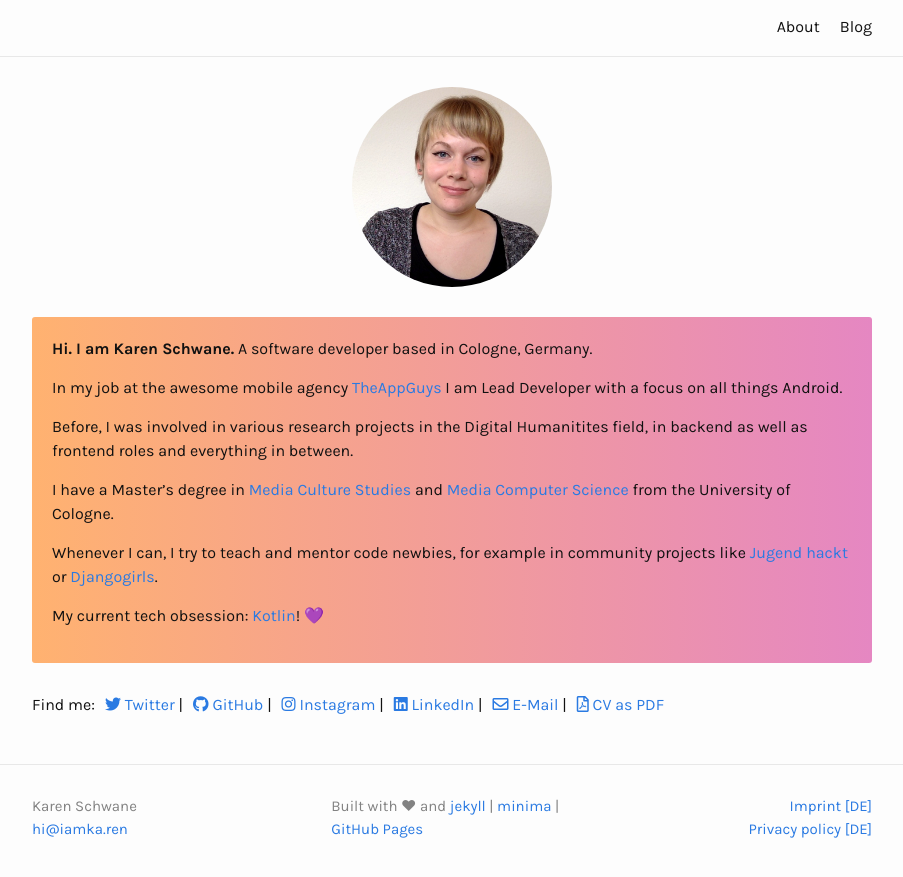
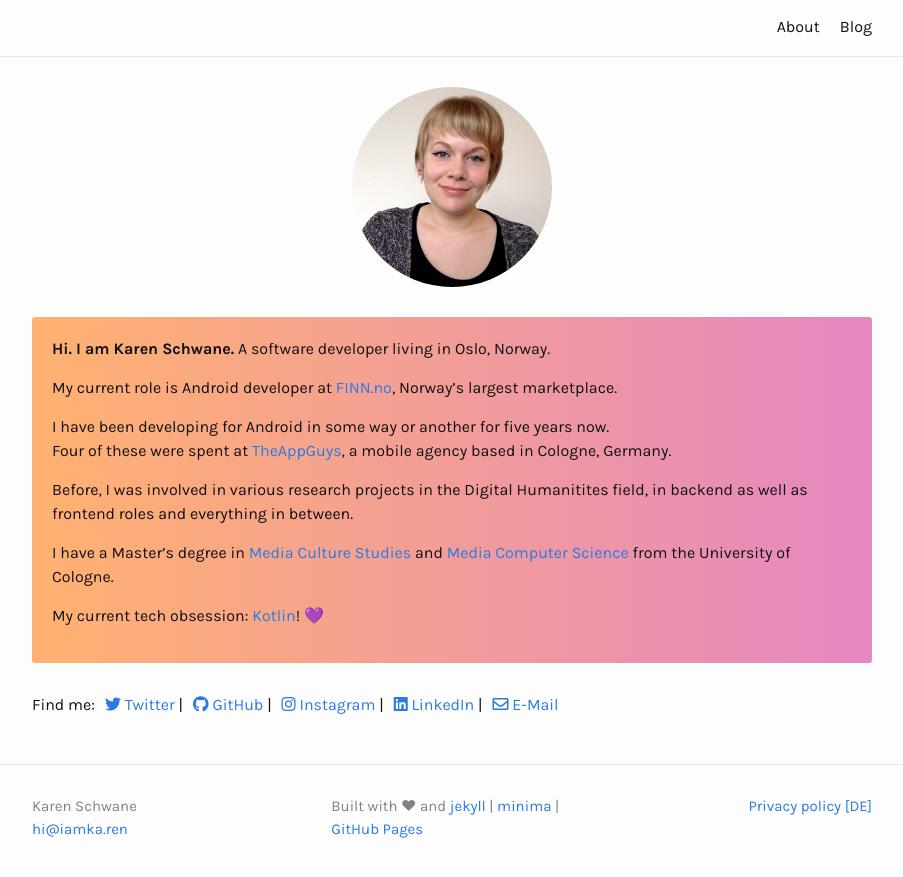
Before and after one commit to karen-sch/iamka.ren, a Jekyll site: the page built from index.md, in a window 1280 px wide. Shown: the top 877 px of the page, without its empty margins (188-1091 px from the left). Built offline with Jekyll 4.4.1, drawn with Linux system fonts in a browser that asks for light colours.

Commit message:
Some updates

```diff
--- a/_includes/footer.html
+++ b/_includes/footer.html
@@ -27,9 +27,6 @@
 
       <div class="footer-col footer-col-3">
         <ul class="contact-list">
-          <li>
-            <a class="page-link" href="{{"imprint.html" | absolute_url }}">Imprint [DE]</a>
-            </li>
             <li>
               <a class="page-link" href="{{"privacy_policy.html" | absolute_url }}">Privacy policy [DE]</a>
             </li>
--- a/_includes/social.html
+++ b/_includes/social.html
@@ -4,6 +4,5 @@
   {%- if site.github_username -%}<li><a href="https://github.com/{{ site.github_username| cgi_escape | escape }}" target="_blank"><i class="fab fa-github"></i> <span class="username">GitHub</span></a> | </li>{%- endif -%}
   {%- if site.instagram_username -%}<li><a href="https://instagram.com/{{ site.instagram_username| cgi_escape | escape }}" target="_blank"><i class="fab fa-instagram"></i> <span class="username">Instagram</span></a> | </li>{%- endif -%}
   {%- if site.linkedin_username -%}<li><a href="https://www.linkedin.com/in/{{ site.linkedin_username| cgi_escape | escape }}" target="_blank"><i class="fab fa-linkedin"></i> <span class="username">LinkedIn</span></a> | </li>{%- endif -%}
-  {%- if site.email -%}<li><a class="u-email" href="mailto:{{ site.email }}"><i class="far fa-envelope"></i> <span class="username">E-Mail</span></a> | </li>{%- endif -%}
-  <li><a  href="/assets/Karen_Schwane_CV_web.pdf" target="_blank"><i class="far fa-file-pdf"></i> <span class="username">CV as PDF</span></a></li>
+  {%- if site.email -%}<li><a class="u-email" href="mailto:{{ site.email }}"><i class="far fa-envelope"></i> <span class="username">E-Mail</span></a></li>{%- endif -%}
 </ul>
--- a/index.md
+++ b/index.md
@@ -4,14 +4,16 @@ title: About
 avatar: /assets/karen.jpg
 ---
 
-**Hi. I am Karen Schwane.** A software developer based in Cologne, Germany.
+**Hi. I am Karen Schwane.** A software developer living in Oslo, Norway.
 
-In my job at the awesome mobile agency [TheAppGuys](https://theappguys.de){:target="_blank"} I am Lead Developer with a focus on all things Android.
+My current role is Android developer at [FINN.no](https://finn.no/), Norway's largest marketplace.
+
+I have been developing for Android in some way or another for five years now. <br/>
+Four of these were spent at [TheAppGuys](https://theappguys.de){:target="_blank"}, a mobile agency based in Cologne, Germany.
 
 Before, I was involved in various research projects in the Digital Humanitites field, in backend as well as frontend roles and everything in between.
 
 I have a Master's degree in [Media Culture Studies](http://www.mekuwi.phil-fak.uni-koeln.de/){:target="_blank"} and [Media Computer Science](http://hki.uni-koeln.de/){:target="_blank"} from the University of Cologne.
 
-Whenever I can, I try to teach and mentor code newbies, for example in community projects like [Jugend hackt](https://jugendhackt.org/){:target="_blank"} or [Djangogirls](https://djangogirls.org/cologne/).
 
 My current tech obsession: [Kotlin](https://kotlinlang.org/){:target="_blank"}! 💜
--- a/privacy_policy.html
+++ b/privacy_policy.html
@@ -5,11 +5,7 @@ layout: default
 <p><strong>Datenschutzerklärung</strong></p><p><strong></strong></p><p>Diese Datenschutzerklärung klärt Sie über die Art, den Umfang und Zweck der Verarbeitung von personenbezogenen Daten (nachfolgend kurz „Daten“) innerhalb unseres Onlineangebotes und der mit ihm verbundenen Webseiten, Funktionen und Inhalte sowie externen Onlinepräsenzen, wie z.B. unser Social Media Profile auf. (nachfolgend gemeinsam bezeichnet als „Onlineangebot“). Im Hinblick auf die verwendeten Begrifflichkeiten, wie z.B. „Verarbeitung“ oder „Verantwortlicher“ verweisen wir auf die Definitionen im Art. 4 der Datenschutzgrundverordnung (DSGVO).<br>
 <br>
 </p><p><strong>Verantwortlicher</strong></p><p><span class="tsmcontroller">Karen Schwane<br>
-c/o TheAppGuys GmbH, Wilhelm-Mauser-Str. 14-16<br>
-50827 Köln<br>
-Deutschland<br>
 E-Mailadresse: <a class="u-email" href="mailto:hi@iamka.ren">hi@iamka.ren</a><br>
-Link zum Impressum: <a class="page-link" href="{{"imprint.html" | absolute_url }}">Imprint</a><br>
 </span></p><p><strong>Arten der verarbeiteten Daten:</strong></p><p>-	Bestandsdaten (z.B., Namen, Adressen).<br>
 -	Kontaktdaten (z.B., E-Mail, Telefonnummern).<br>
 -	Inhaltsdaten (z.B., Texteingaben, Fotografien, Videos).<br>
```
Also changed, not shown: imprint.html (deleted, +0 -5 lines), Gemfile.lock, 2 other files.
